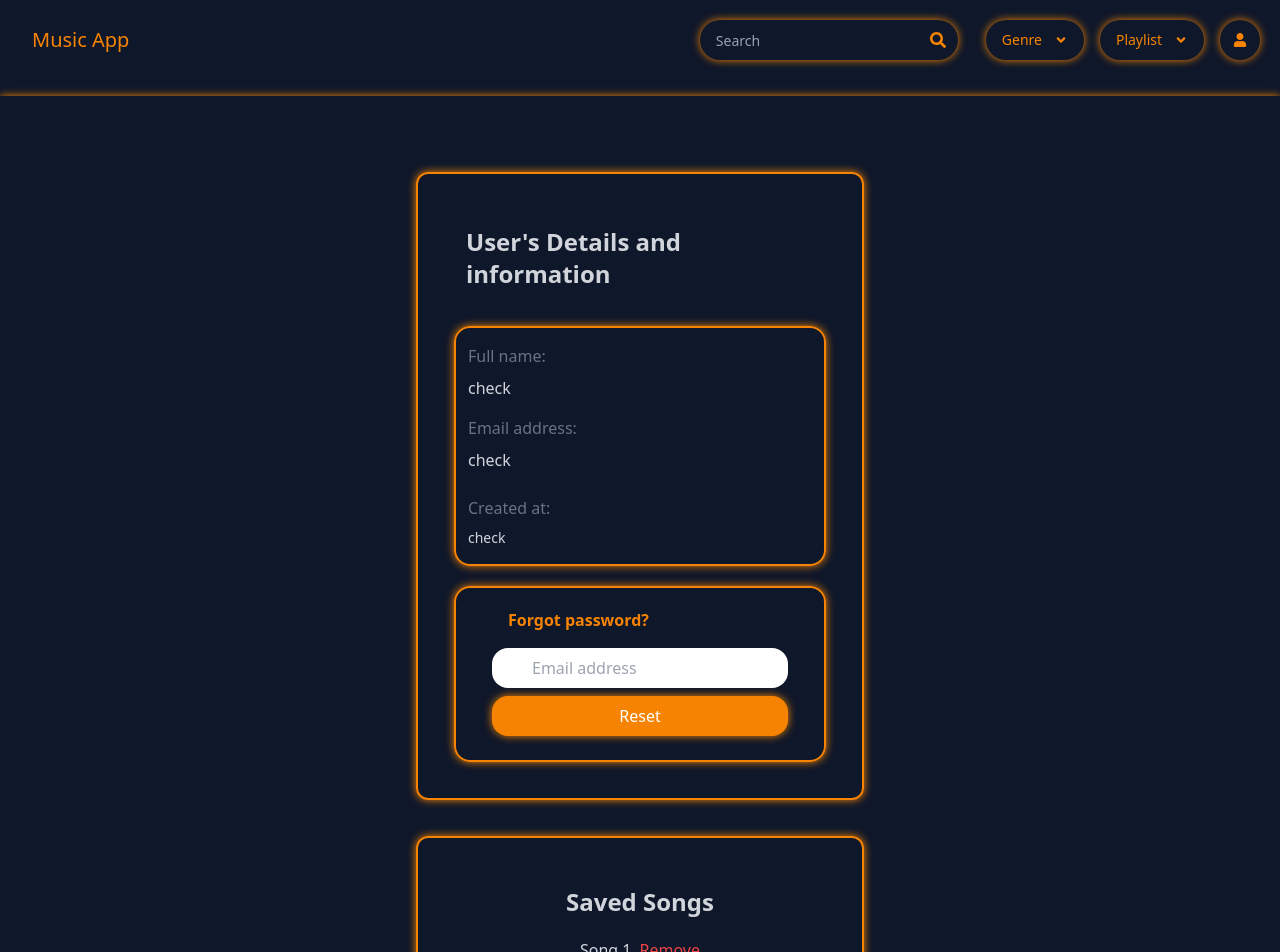
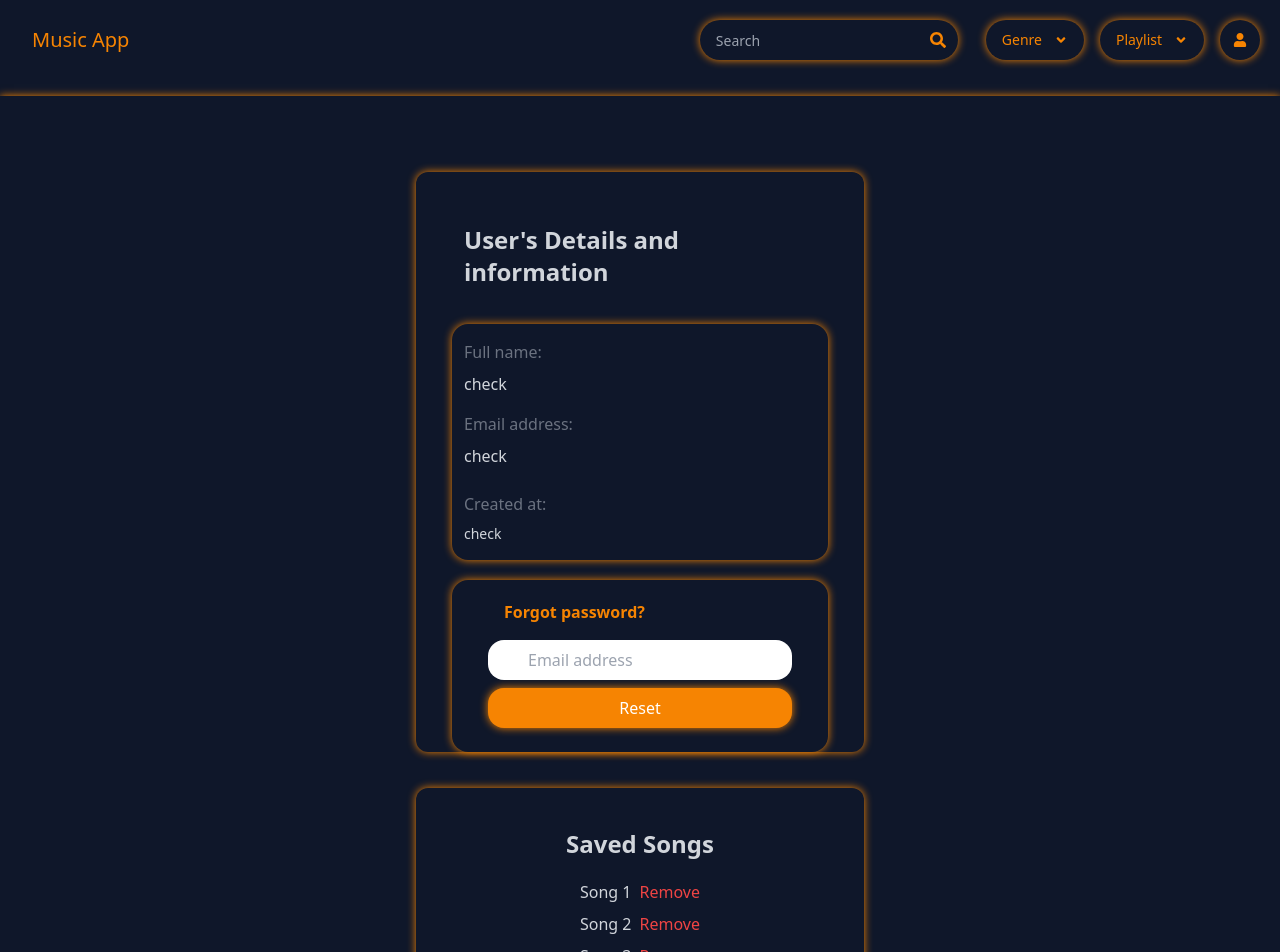
Before and after one commit to chas-academy/u08-business-idea-soundwave-creators, a React (Vite) app in the folder frontend/soundwave-frontend/: page /userdashboard in a window 1280 px wide. Shown: the top 952 px of the page. Built offline with nearby package versions, Linux system fonts and the light colour scheme.

Commit message:
some design details

```diff
--- a/frontend/soundwave-frontend/src/App.tsx
+++ b/frontend/soundwave-frontend/src/App.tsx
@@ -10,8 +10,6 @@ import Subscribe from './components/subscribe/subscribe';
 import Navbar from './components/Navbar/navbar';
 import Footer from './components/Footer/footer';
 // import Home from './components/home/home';
-// import AdminDashboard from './components/dashboard/admindashboard';
-// import UserDashboard from './components/dashboard/userdashboard';
 
 function App() {
   return (
@@ -27,8 +25,7 @@ function App() {
       {/* <Route path="/" element={<Home />} /> */}
         <Route path="/aboutus" element={<Aboutus />} />
         <Route path="/contactus" element={<Contactus />} />
-        {/* <Route path="/admindashboard" element={<AdminDashboard />} />
-        <Route path="/userdashboard" element={<UserDashboard />} /> */}
+
       </Routes>
      <Footer/>
     </Router>
--- a/frontend/soundwave-frontend/src/components/Navbar/dropdowns/profileDropdown.tsx
+++ b/frontend/soundwave-frontend/src/components/Navbar/dropdowns/profileDropdown.tsx
@@ -27,9 +27,9 @@ interface ProfileDropdownMenuProps {
                <Link to="/login" className="block px-4 py-2 w-full text-left  bg-transparent shadow-secondary  text-secondary hover:text-text hover:bg-hover  focus:outline-none">Log In</Link>
                <Link to="/" className="block px-4 py-2 w-full text-left bg-transparent shadow-secondary text-secondary hover:text-text hover:bg-hover focus:outline-none">Home</Link>
                 <Link to="/subscribe" className="block px-4 py-2 w-full text-left bg-transparent shadow-secondary  text-secondary hover:text-text hover:bg-hover  focus:outline-none">Subscribe</Link>
-               <Link to="/aboutus" className="block px-4 py-2 w-full text-left bg-transparent shadow-secondary text-secondary hover:text-text hover:bg-hover focus:outline-none">About Us</Link>
+                <Link to="/aboutus" className="block px-4 py-2 w-full text-left bg-transparent shadow-secondary text-secondary hover:text-text hover:bg-hover focus:outline-none">About Us</Link>
                 <Link to="/contactus" className="block px-4 py-2 w-full text-left  bg-transparent shadow-secondary  text-secondary hover:text-text hover:bg-hover  focus:outline-none">Contact Us</Link>
-                <Link to="/admindasboard" className="block px-4 py-2 w-full text-left  bg-transparent shadow-secondary  text-secondary hover:text-text hover:bg-hover  focus:outline-none">Admin Dashboard</Link>
+                <Link to="/admindashboard" className="block px-4 py-2 w-full text-left  bg-transparent shadow-secondary  text-secondary hover:text-text hover:bg-hover  focus:outline-none">Admin Dashboard</Link>
                 <Link to="/userdashboard" className="block px-4 py-2 w-full text-left  bg-transparent shadow-secondary  text-secondary hover:text-text hover:bg-hover  focus:outline-none">User Dashboard</Link>
                 <button className="block px-4 py-2 w-full text-left  bg-transparent shadow-secondary  text-secondary hover:text-text hover:bg-hover  focus:outline-none">Log Out</button>
              </div>
--- a/frontend/soundwave-frontend/src/components/dashboard/admindashboard.tsx
+++ b/frontend/soundwave-frontend/src/components/dashboard/admindashboard.tsx
@@ -1,4 +1,4 @@
-import React, { useState } from 'react';
+import { useState } from 'react';
 import { FontAwesomeIcon } from '@fortawesome/react-fontawesome';
 import {faThumbsUp, faUsers, faDoorOpen, faUserPlus, faTrash, faToggleOn, faToggleOff } from '@fortawesome/free-solid-svg-icons';
 //import UserProfile from '../userprofile/userprofile';
@@ -107,8 +107,8 @@ const AdminDashboard = () => {
           }
       };
     return (
-        <div className="shadow-secondary min-h-screen bg-primary text-white ms:pl-25 ">
-            <section className="pl-6 pr-6 sm:pl-10 sm:pl-28 sm:pr-28  max-h-screen:full">
+        <div className="shadow-secondary min-h-screen bg-primary text-white ms:pl-25 py-20 ">
+            <section className="pl-6 pr-6 sm:pl-10 sm:pr-28  max-h-screen:full">
                 <div className=''><h1  className="sm:text-5xl text-2xl font-bold mb-5 pt-16">Admin Dashboard </h1><a href="#" className="text-text2  sm:text-s text-xs pb-1 flex items-center space-x-1" onClick={() => console.log('Logout clicked')}>
                         <FontAwesomeIcon icon={faDoorOpen} />
                         <span>Logout</span>
--- a/frontend/soundwave-frontend/src/components/dashboard/userdashboard.tsx
+++ b/frontend/soundwave-frontend/src/components/dashboard/userdashboard.tsx
@@ -19,16 +19,16 @@ const UserDashboard: React.FC<UserDashboardProps> = ({ fullName, emailAddress, c
     };
 
     return (
-        <div className="shadow-secondary justify-center items-center bg-primary px-8 py-12">
-            <section className="shadow-secondary mt-7  rounded-xl   dark:border-gray-500 border-2 border-secondary max-w-md mx-auto">
+        <div className="shadow-secondary justify-center items-center bg-primary px-8 py-12 ">
+            <section className="shadow-secondary mt-7 rounded-xl max-w-md mx-auto">
                 <div className="px-4 py-5 sm:px-8">
 
                     <p className="block text-m font-bold px-4 pb-auto mt-8 max-w-2xl text-2xl text-gray-300">
                         User's Details and information
                     </p>
                 </div>
-                <div className="px-9 py-1 pt-auto border-gray-200 rounded-xl">
-                    <dl className=" border-2 border-secondary shadow-secondary bg-trasnparentext-sm font-medium text-gray-500  w-full mt-3 mb-4 px-3 py-2 rounded-2xl  focus:outline-none">
+                <div className="px-9 py-1 pt-auto rounded-xl">
+                    <dl className="  shadow-secondary bg-trasnparentext-sm font-medium text-gray-500  w-full mt-3 mb-4 px-3 py-2 rounded-2xl  focus:outline-none">
                         <div className=" ">
                             <dt className="bg-trasnparentext-sm font-medium text-gray-500  w-full py-2 focus:outline-none">
                                 Full name:
@@ -47,7 +47,7 @@ const UserDashboard: React.FC<UserDashboardProps> = ({ fullName, emailAddress, c
                             </dd>
                         </div>
                         <div className="bg-trasnparentext-sm font-medium text-gray-500  w-full py-2 focus:outline-none">
-                            <dt className="bg-trasnparentext-sm font-medium text-gray-500  w-full py-2 focus:outline-none focus:border-secondary">
+                            <dt className="bg-trasnparentext-sm font-medium text-gray-500  w-full py-2 focus:outline-none ">
                                 Created at:
                             </dt>
                             <dd className="bg-trasnparen mt-1 text-sm text-gray-300 sm:mt-0 sm:col-span-2">
@@ -56,7 +56,7 @@ const UserDashboard: React.FC<UserDashboardProps> = ({ fullName, emailAddress, c
                         </div>
                     </dl>
                 </div>
-                <dl className=" border-2 border-secondary shadow-secondary bg-trasnparentext-sm font-medium text-gray-500 ml-9 mr-9   mb-9 px-9 py-2 rounded-2xl  focus:outline-none">
+                <dl className=" shadow-secondary bg-trasnparentext-sm font-medium text-gray-500 ml-9 mr-9 mb-9 px-9 py-2 rounded-2xl  focus:outline-none">
                     <div>
                                     <label htmlFor="email" className="block text-m font-bold ml-4 pb-3 mt-3 dark:text-white text-secondary ">Forgot password?</label>
                                     <div className="relative rounded-2xl">
@@ -96,7 +96,7 @@ Reset password</button>
             </div> */}
 
             {/* Added div for saved songs */}
-            <div className="shadow-secondary mt-9  rounded-xl   dark:border-gray-500 border-2 border-secondary max-w-md mx-auto">
+            <div className="shadow-secondary mt-9  rounded-xl  max-w-md mx-auto">
                 <div className="p-2 sm:p-2 rounded-2xl mt-2">
                     <div className="text-center">
                         <h1 className="block text-m font-bold  mt-8 max-w-2xl text-2xl text-gray-300">Saved Songs</h1>
--- a/frontend/soundwave-frontend/src/components/login/login.tsx
+++ b/frontend/soundwave-frontend/src/components/login/login.tsx
@@ -57,7 +57,7 @@ const LoginPage = () => {
             <form className="mt-4 sm:mt-2" onSubmit={handleEmailLogin}>
               <input className="bg-text2 w-full mt-9 px-3 py-2 rounded-2xl border border-gray-300 focus:outline-none focus:border-secondary" type="text" placeholder="Email" autoComplete="current-email"/>
               <input className="bg-text2 w-full mt-5 px-3 py-2 rounded-2xl border border-gray-300 focus:outline-none focus:border-secondary" type="password" placeholder="Password" autoComplete="current-password"/>
-              <button type="submit" className="border-0 py-2  focus:outline-none transition-transform duration-300 hover:scale-110 shadow-secondary rounded text-lg w-full mt-5 bg-secondary text-white py-2 rounded-2xl hover:bg-hover focus:outline-none focus:bg-hover">
+              <button type="submit" className="border-0 focus:outline-none transition-transform duration-300 hover:scale-110 shadow-secondary text-lg w-full mt-5 bg-secondary text-white py-2 rounded-2xl hover:bg-hover focus:bg-hover">
                 Sign In
               </button>
             </form>
@@ -67,7 +67,7 @@ const LoginPage = () => {
               <input className="bg-text2 w-full mt-5 px-3 py-2 rounded-2xl border border-gray-300 focus:outline-none focus:border-secondary" type="text" placeholder="Email" />
               <input className="bg-text2 w-full mt-5 px-3 py-2 rounded-2xl border border-gray-300 focus:outline-none focus:border-secondary" type="password" placeholder="Password" />
               <input className="bg-text2 w-full mt-5 px-3 py-2 rounded-2xl border border-gray-300 focus:outline-none focus:border-secondary" type="password" placeholder="Confirm Password" />
-              <button type="submit" className="border-0 py-2  focus:outline-none transition-transform duration-300 hover:scale-110 shadow-secondary rounded text-lg w-full mt-5 bg-secondary text-white py-2 rounded-2xl hover:bg-hover focus:outline-none focus:bg-hover">
+              <button type="submit" className="border-0 focus:outline-none transition-transform duration-300 hover:scale-110 shadow-secondary text-lg w-full mt-5 bg-secondary text-white py-2 rounded-2xl hover:bg-hover focus:bg-hover">
                 Sign Up
               </button>
             </form>
```
Also changed, not shown: package.json (+8 -0 lines), 1 other file (tests, documents, lock files or other folders).
